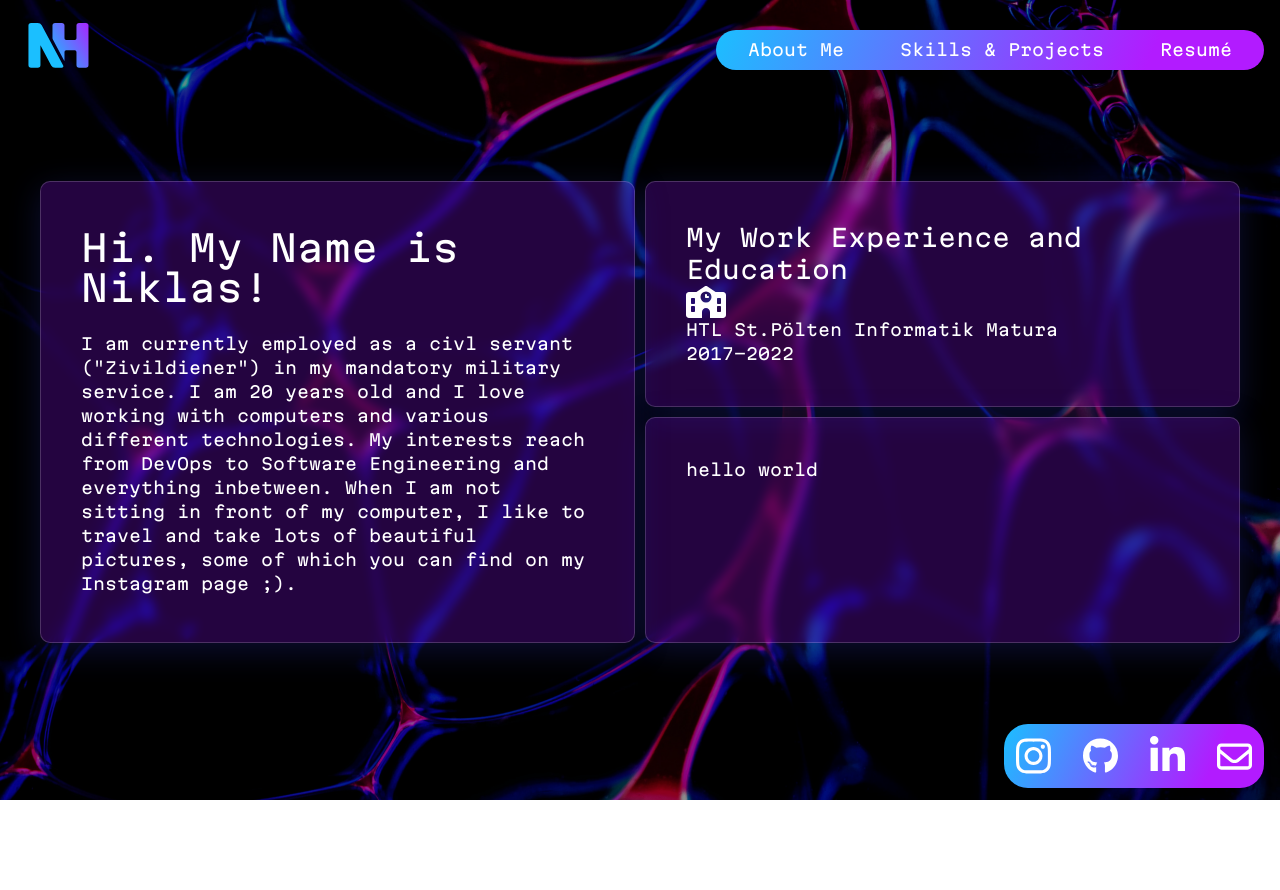
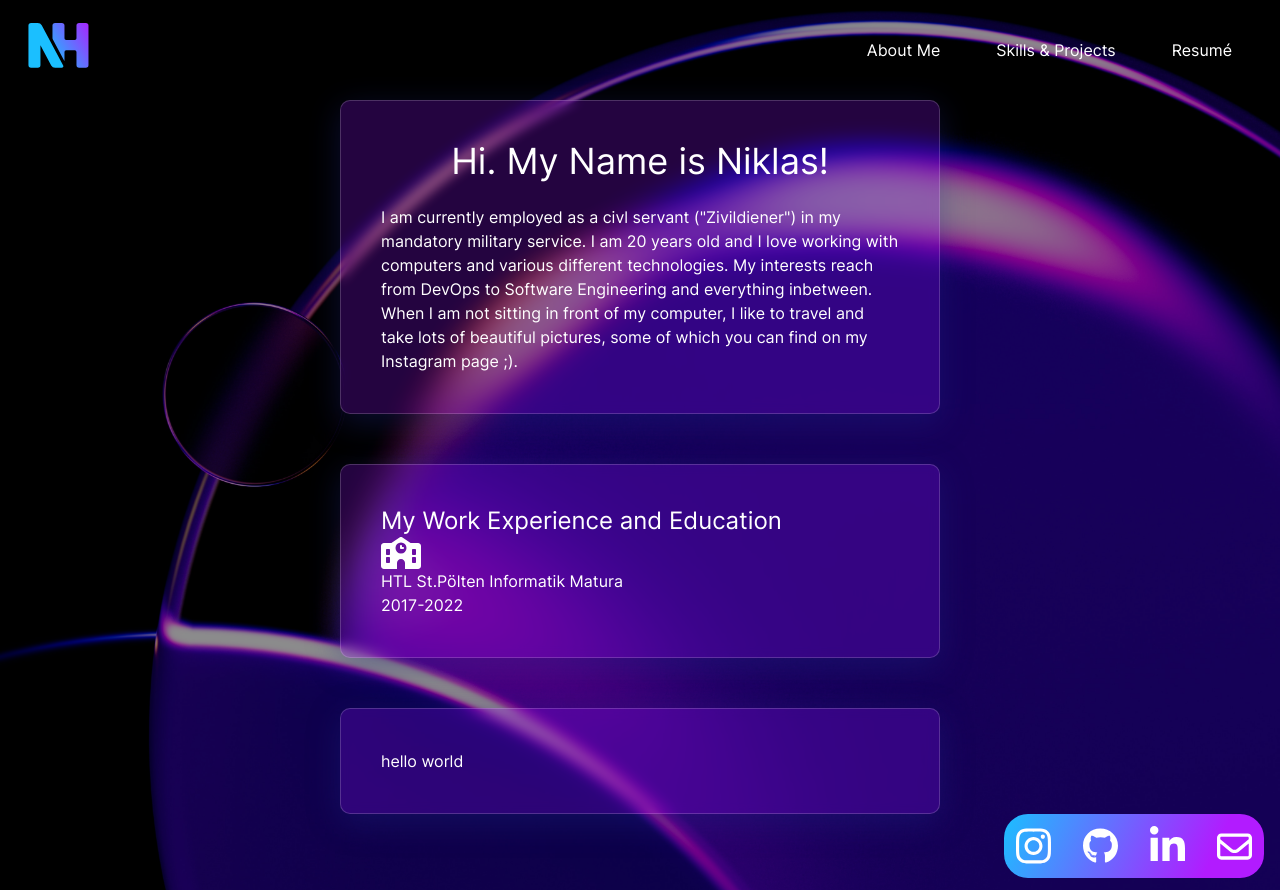
Before and after one commit to NiHaiden/website, a Next.js app: page /aboutme in a window 1280 px wide. Before the commit the page ends 800 px from the top, so only its background shows below. Built offline with nearby package versions, Linux system fonts and the light colour scheme; a web font is replaced by a local one.

Commit message:
new grid, new wallpaper, changes all around

```diff
--- a/components/Navbar.jsx
+++ b/components/Navbar.jsx
@@ -37,7 +37,7 @@ export default function Navbar({ navbarOpen, setNavbarOpen }) {
                 <div className="hidden w-full md:flex md:items-center md:w-auto" id="menu">
                     <ul
                         className="
-                      gradientbackground
+
 
 
               pt-10
--- a/pages/aboutme.jsx
+++ b/pages/aboutme.jsx
@@ -18,8 +18,8 @@ export default function AboutMe() {
             <MenuOverlay navbarOpen={navbarOpen} setNavbarOpen={setNavbarOpen}></MenuOverlay>
 
 
-            <div className={"h-full px-10 flex text-white items-center justify-center flex-grow flex-col"}>
-                <div className="aboutmecontainer">
+            <div className={"h-full  px-10 flex text-white items-center justify-center flex-grow flex-col"}>
+                <div className="w-1/2 aboutmecontainer">
                     <div className="workandedu glassbackground p-10"><h1 className={"text-2xl"}>My Work Experience and Education</h1>
                     <p><img src={"/icons/school-solid.svg"} width={40} height={40} alt={"School Symbol"}/>HTL St.Pölten Informatik Matura<br/>2017-2022</p></div>
                     <div className="skills glassbackground p-10"> hello world</div>
--- a/styles/Home.module.css
+++ b/styles/Home.module.css
@@ -1,5 +1,5 @@
 .bgimg {
-    background-image: url("/bgimg.jpg");
+    background-image: url("/bgimg2.jpg");
     background-repeat: no-repeat;
     width: 100%;
     min-height: 100vh;
--- a/styles/globals.css
+++ b/styles/globals.css
@@ -24,7 +24,7 @@
 
 * {
     box-sizing: border-box;
-    font-family: "Martian Mono SemiExpanded", -apple-system, BlinkMacSystemFont, Segoe UI, Roboto, Oxygen,
+    font-family: "Inter", -apple-system, BlinkMacSystemFont, Segoe UI, Roboto, Oxygen,
     Ubuntu, Cantarell, Fira Sans, Droid Sans, Helvetica Neue, sans-serif;
 }
 
@@ -69,20 +69,20 @@
 
 
 .aboutmecontainer {  display: grid;
-    grid-template-columns: 1fr 1fr;
-    grid-template-rows: 1fr 1fr;
-    gap: 10px 10px;
-    grid-auto-flow: row;
-    grid-template-areas:
-    "shortaboutme workandedu"
-    "shortaboutme skills";
+    justify-content: space-evenly;
+    gap: 50px;
+    grid-template-rows: 1fr;
+    grid-template-columns: 1fr;
 }
 
-.workandedu { grid-area: workandedu; }
+.workandedu { grid-area: workandedu;  grid-row: 2;
+    grid-column: 1;}
 
-.skills { grid-area: skills; }
+.skills { grid-area: skills;  grid-row: 3;
+    grid-column: 1;}
 
-.shortaboutme { grid-area: shortaboutme; }
+.shortaboutme { grid-area: shortaboutme;  grid-row: 1;
+    grid-column: 1;}
 
 
 @media screen and (max-width: 768px) {
```
Also changed, not shown: public/bgimg2.jpg (added).
